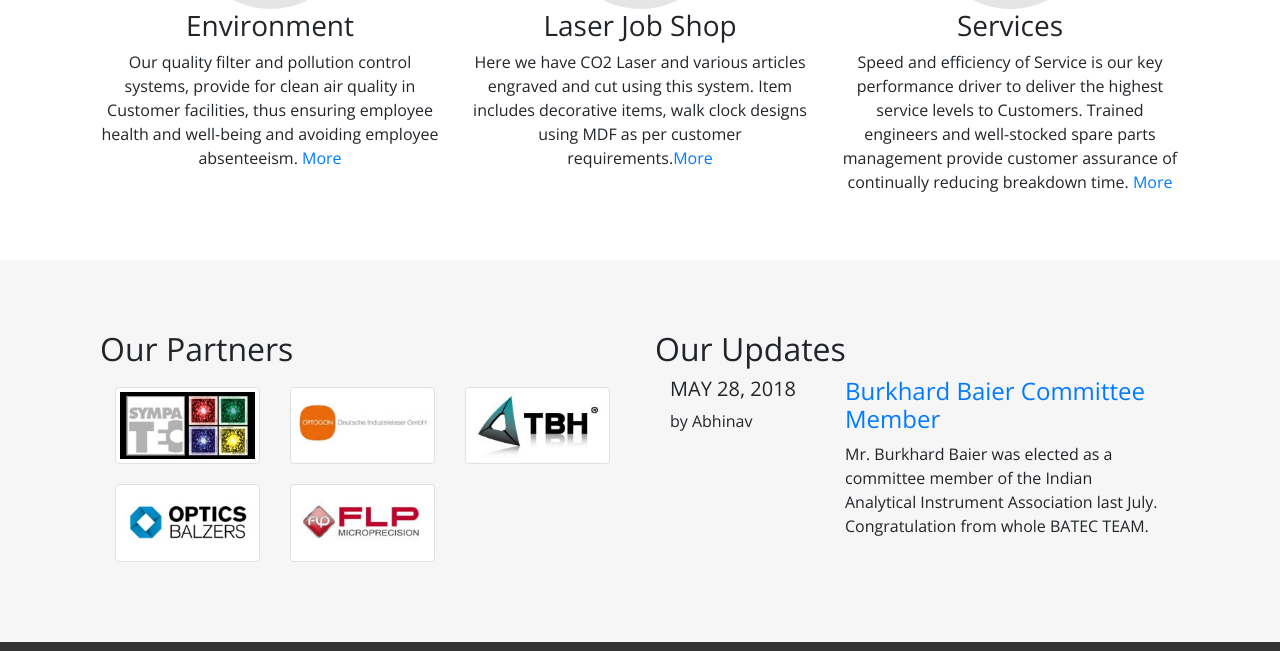
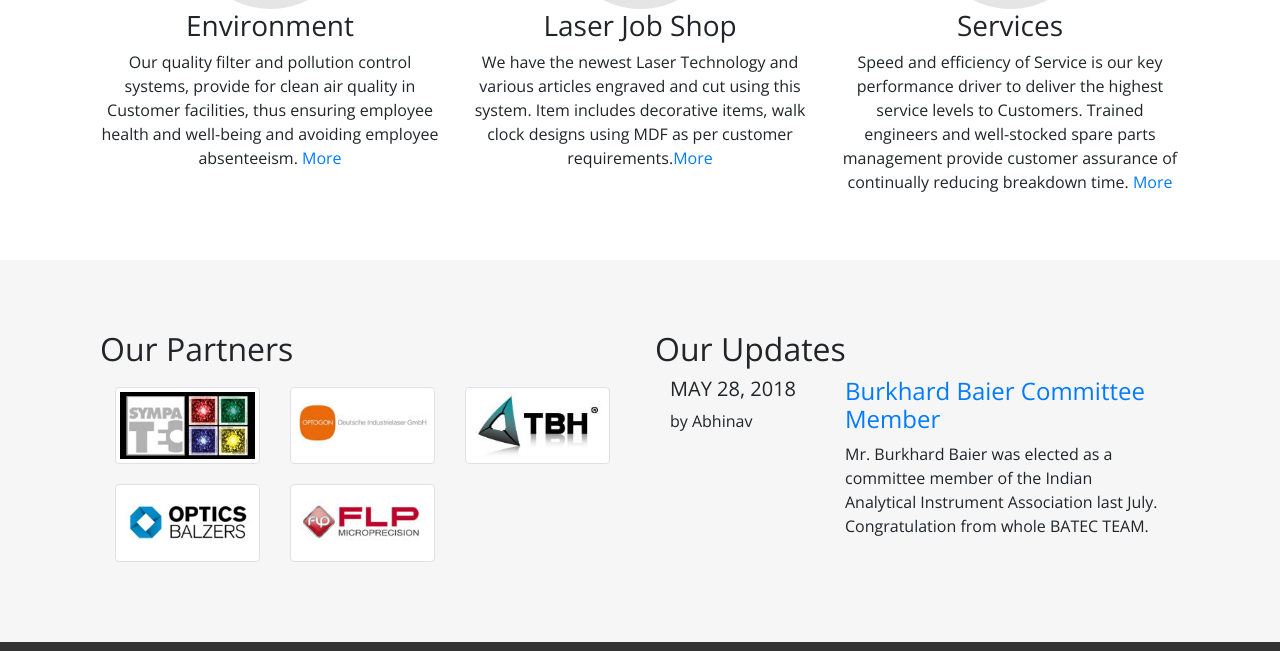
Before and after one commit to sarang13579/batec_9, a plain HTML site: page index.html in a window 1280 px wide. Shown: the part 1318-1969 px from the top of the page. Drawn offline with nearby package versions, Linux system fonts and the light colour scheme; grey boxes are pictures that could not be loaded.

Commit message:
Update index.html

```diff
--- a/index.html
+++ b/index.html
@@ -174,7 +174,7 @@
             <img src="images/laser_work.jpg" alt=" ">
             <div class="service-desc">
               <h3>Laser Job Shop</h3>
-              <p>Here we have CO2 Laser and various articles engraved and cut using this system. Item includes decorative items, walk clock designs using MDF as per customer requirements.<a href="laser_workshop.html" class="more">More</a></p>
+              <p>We have the newest Laser Technology and various articles engraved and cut using this system. Item includes decorative items, walk clock designs using MDF as per customer requirements.<a href="laser_workshop.html" class="more">More</a></p>
             </div>
           </div>
         </div>
```
